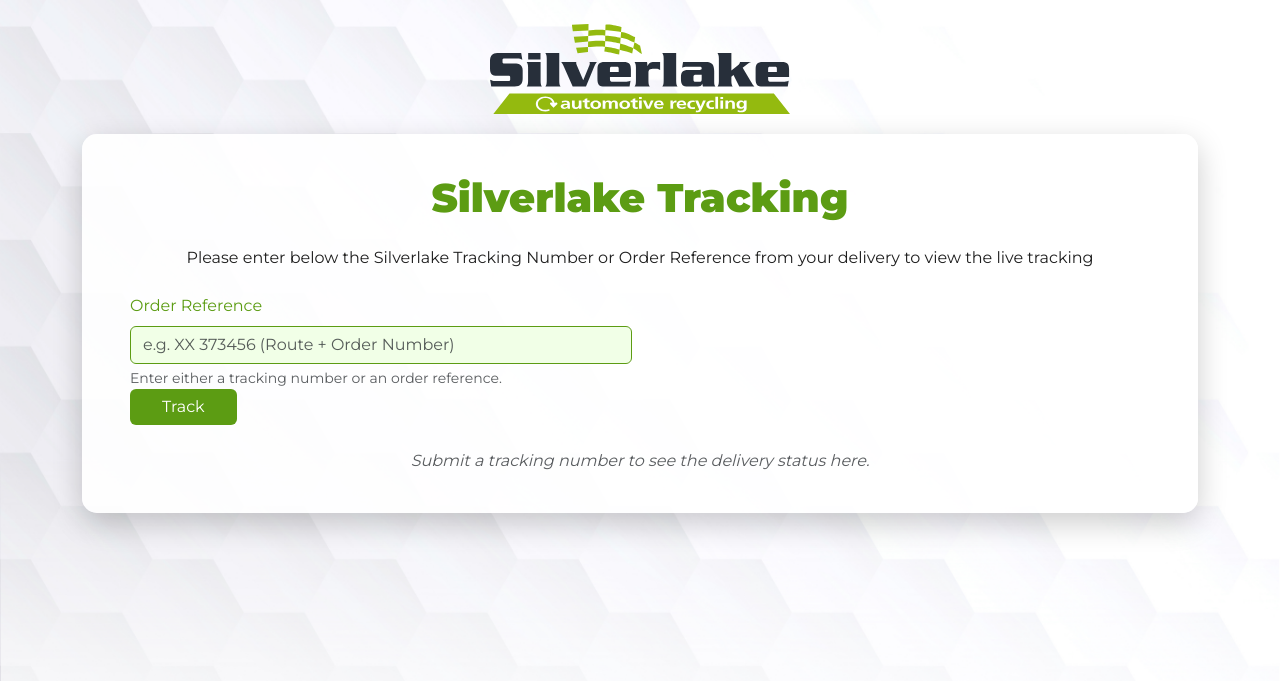
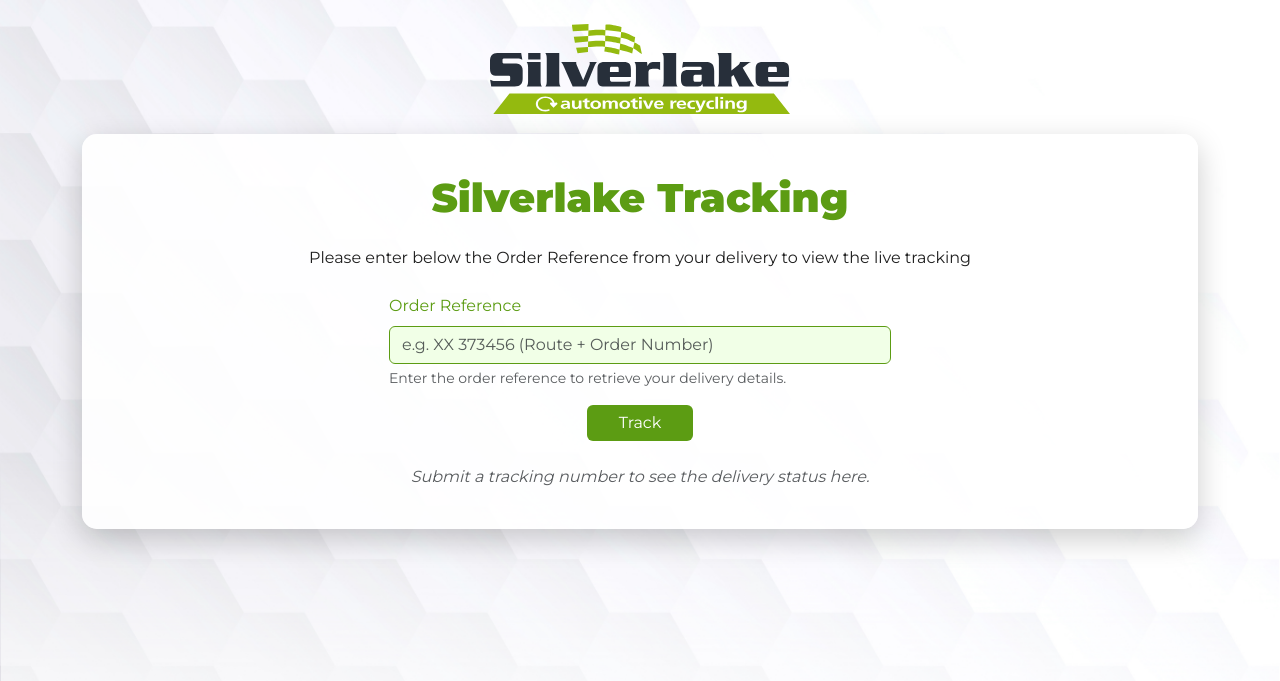
Before and after one commit to Silverlake-nacho/silverlake.tracking, a Flask app: page / in a window 1280 px wide. Shown: the top 681 px of the page. Run offline with Flask 3, Linux system fonts and the light colour scheme.

Commit message:
Update index.html

```diff
--- a/templates/index.html
+++ b/templates/index.html
@@ -122,7 +122,7 @@
      </div>
       <div class="content-card">
         <h1 class="mb-4 text-center">Silverlake Tracking</h1>
-        <p class="text-center mb-4">Please enter below the Silverlake Tracking Number or Order Reference from your delivery to view the live tracking </p>
+        <p class="text-center mb-4">Please enter below the Order Reference from your delivery to view the live tracking </p>
         {% if error_message %}
           <div class="alert alert-danger" role="alert">
             {{ error_message }}
@@ -138,12 +138,10 @@
           <div class="col-12 col-md-6">
             <label for="order_reference" class="form-label">Order Reference</label>
             <input type="text" class="form-control" id="order_reference" name="order_reference" placeholder="e.g. XX 373456 (Route + Order Number)" value="{{ form_order_reference }}">
-            <div class="form-text">Enter either a tracking number or an order reference.</div>
-			<button type="submit" class="btn btn-success btn-track">Track</button>
+            <div class="form-text">Enter the order reference to retrieve your delivery details.</div>
           </div>
-          <!--<div class="col-12 col-md-auto align-self-end text-center text-md-start"> -->
-		 <div class="col-12 col-md-6">
-           <!--   <button type="submit" class="btn btn-success btn-track">Track</button>-->
+          <div class="col-12 d-flex justify-content-center">
+            <button type="submit" class="btn btn-success btn-track">Track</button>
           </div>
         </form>
 
```
